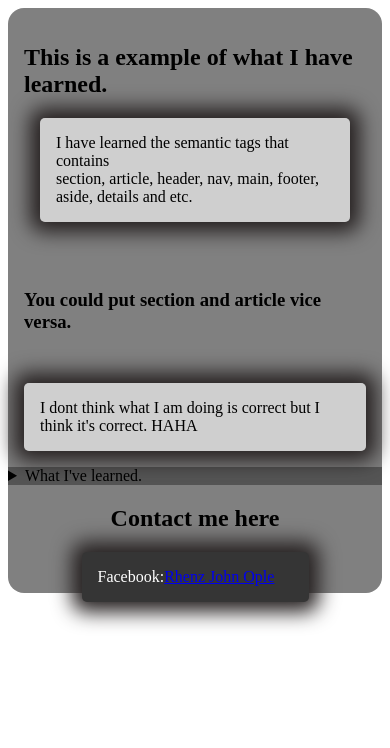
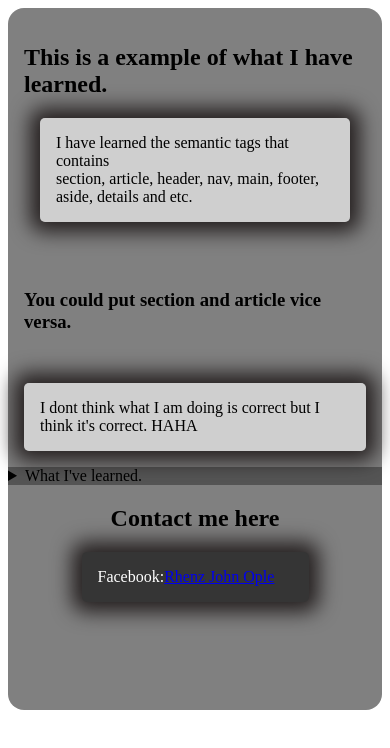
Before and after one commit to oplerhenz-dotcom/example, a plain HTML site: page index.html in a window 390 px wide. Drawn offline with Linux system fonts and the light colour scheme.

Commit message:
Update index.html

```diff
--- a/index.html
+++ b/index.html
@@ -44,7 +44,7 @@
   width:50vw;
   }
   main{
-  height:150vw;
+  height:180vw;
   }
 }
 
```
